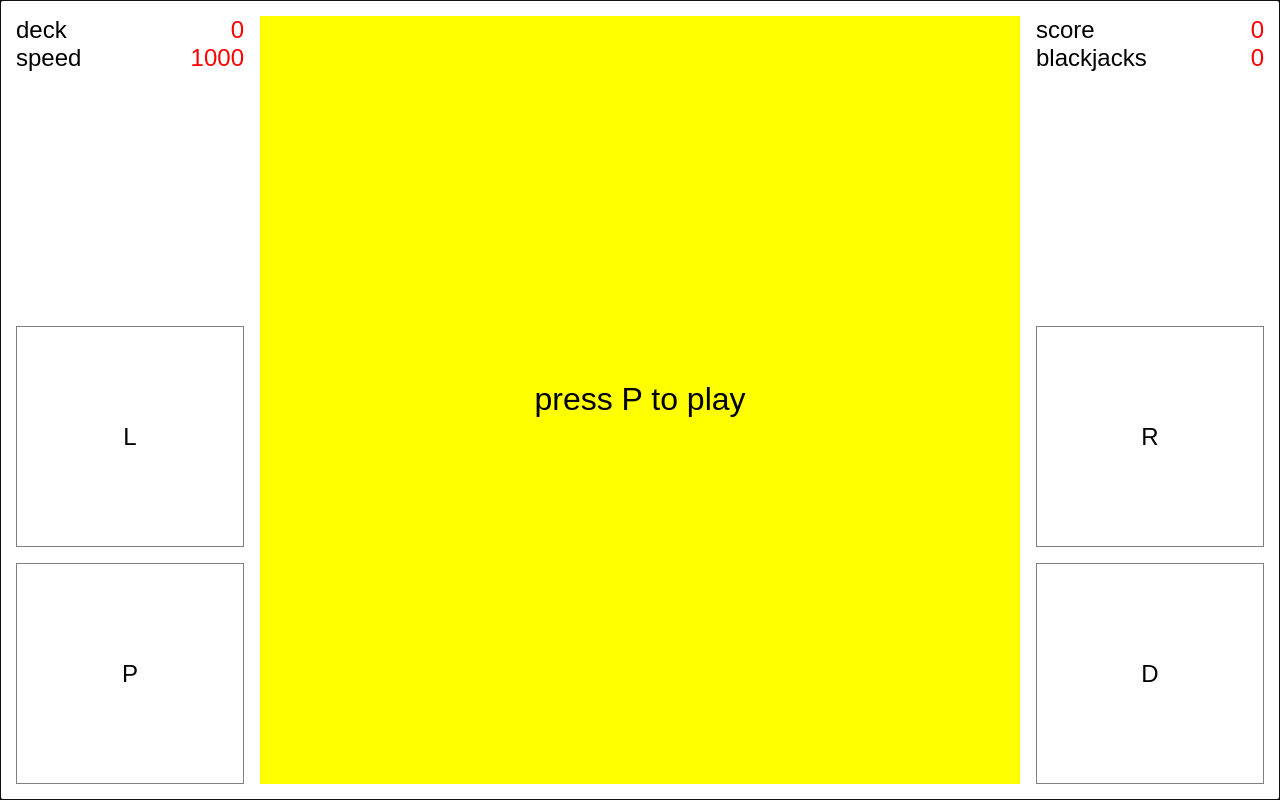
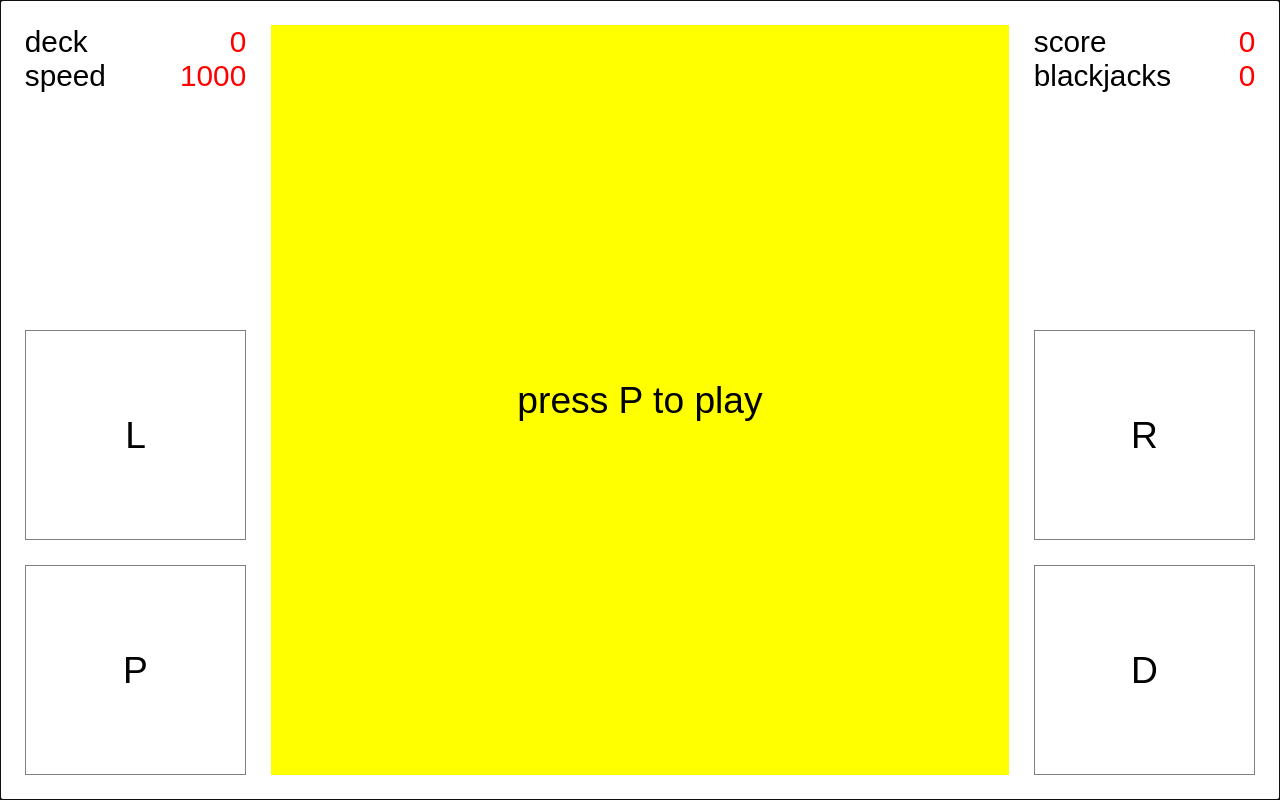
Before and after one commit to pisemsky/cardbrick, a Vue app: page / in a window 1280 px wide. Built offline with nearby package versions, Linux system fonts and the light colour scheme.

Commit message:
Use fluid type

```diff
--- a/src/App.vue
+++ b/src/App.vue
@@ -16,9 +16,13 @@ export default {
 </script>
 
 <style>
+:root {
+  font-family: sans-serif;
+  font-size: calc(1vw + 1vh + .5vmin);
+}
+
 body {
   margin: 0;
   background: #ffffff;
-  font-family: sans-serif;
 }
 </style>
--- a/src/components/GameCard.vue
+++ b/src/components/GameCard.vue
@@ -15,7 +15,7 @@ export default {
   align-items: center;
   justify-content: center;
   background-color: #ffffff;
-  font-size: 1.5rem;
+  font-size: 1rem;
 }
 
 .card.diamonds,
--- a/src/components/GameMessage.vue
+++ b/src/components/GameMessage.vue
@@ -18,6 +18,6 @@ export default {
   width: 100%;
   height: 100%;
   background-color: #ffff00;
-  font-size: 2rem;
+  font-size: 1.5rem;
 }
 </style>
--- a/src/components/GameStatus.vue
+++ b/src/components/GameStatus.vue
@@ -19,7 +19,7 @@ dl {
   display: grid;
   grid-template-columns: 1fr 1fr;
   margin: 0;
-  font-size: 1.5rem;
+  font-size: 1.2rem;
 }
 
 dt {
@@ -30,6 +30,6 @@ dd {
   grid-column: 2;
   text-align: right;
   margin-left: 0;
-  color: red;
+  color: #ff0000;
 }
 </style>
```
